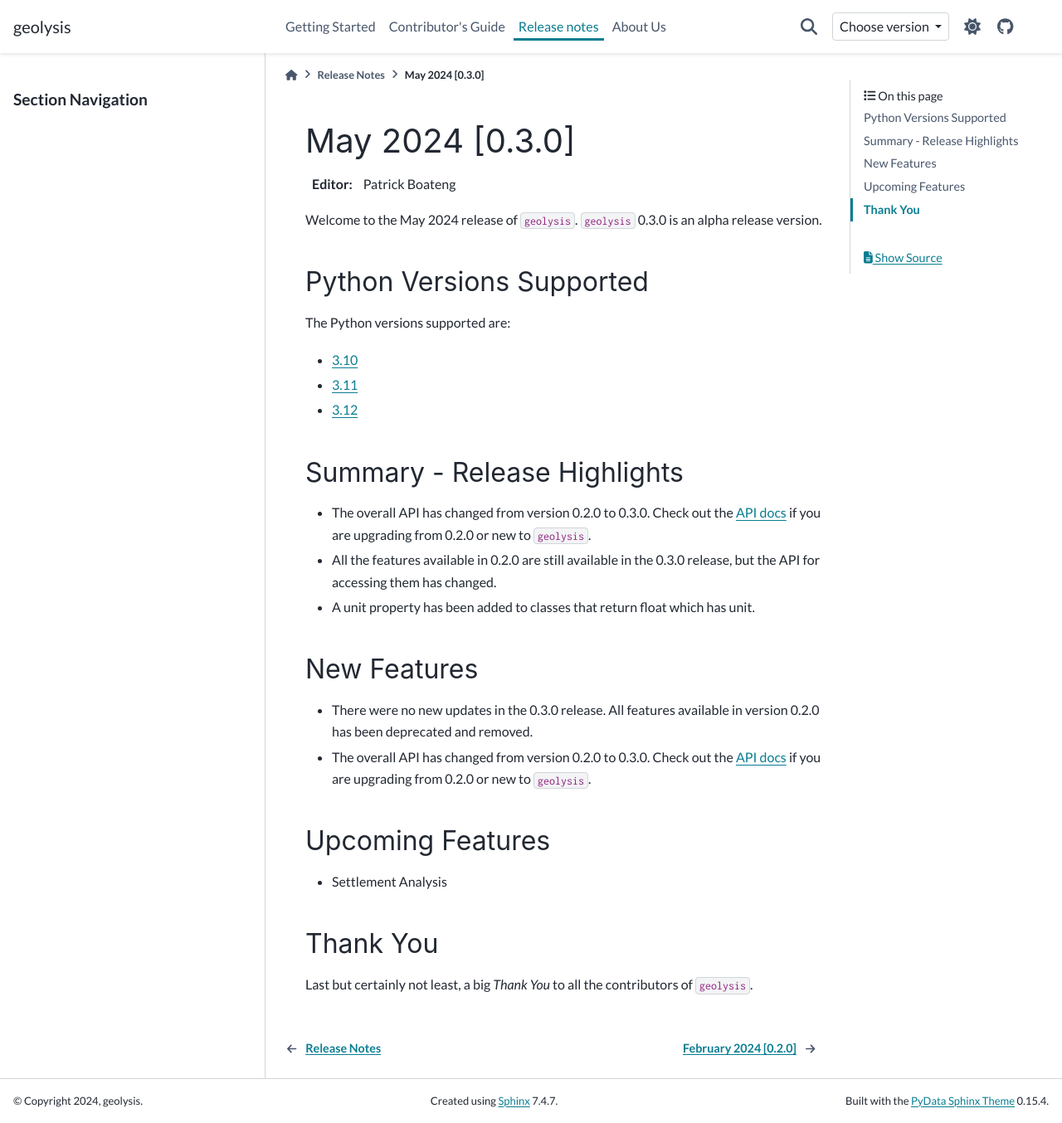
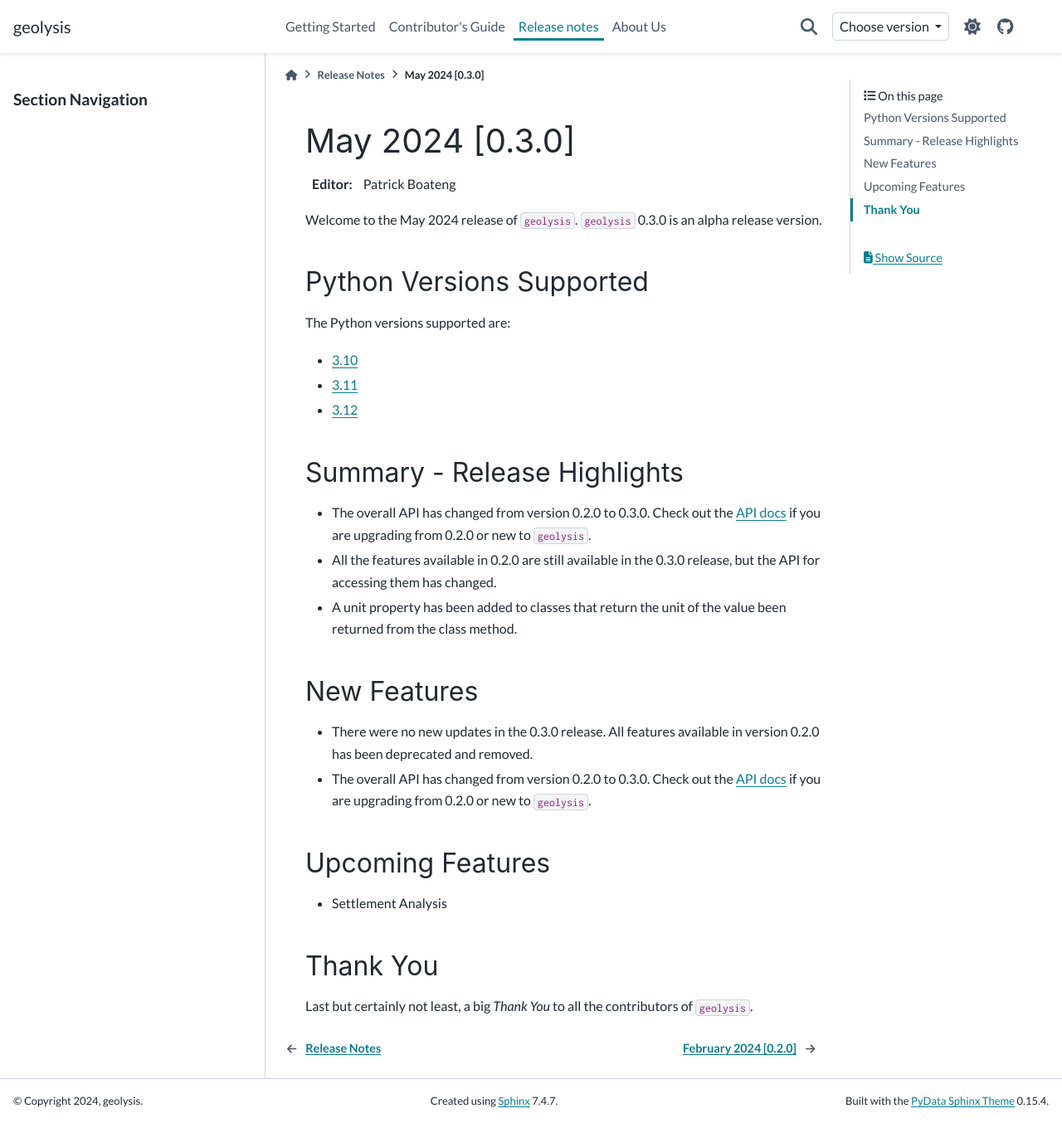
Before and after one commit to patrickboateng/geolysis, a Sphinx documentation site: the page built from docs/source/release_notes/0.3.0-notes.rst, in a window 1280 px wide and 1354 px high. Shown: the whole window at 83% size. Built offline with Sphinx 7.4.7 and the PyData theme 0.15.4, drawn with Linux system fonts in a browser that asks for light colours; nearby versions of some CDN libraries; some web fonts are replaced; pages that are not in the unit, such as notebooks, are missing from menus; comment, search, counter and statistics services are not loaded.

Commit message:
fixed typo

```diff
--- a/docs/source/release_notes/0.3.0-notes.rst
+++ b/docs/source/release_notes/0.3.0-notes.rst
@@ -27,8 +27,8 @@
   in the 0.3.0 release, but the API for accessing them has
   changed.
 
-- A unit property has been added to classes that return float
-  which has unit.
+- A unit property has been added to classes that return the
+  unit of the value been returned from the class method.
 
 New Features
 ============
```
